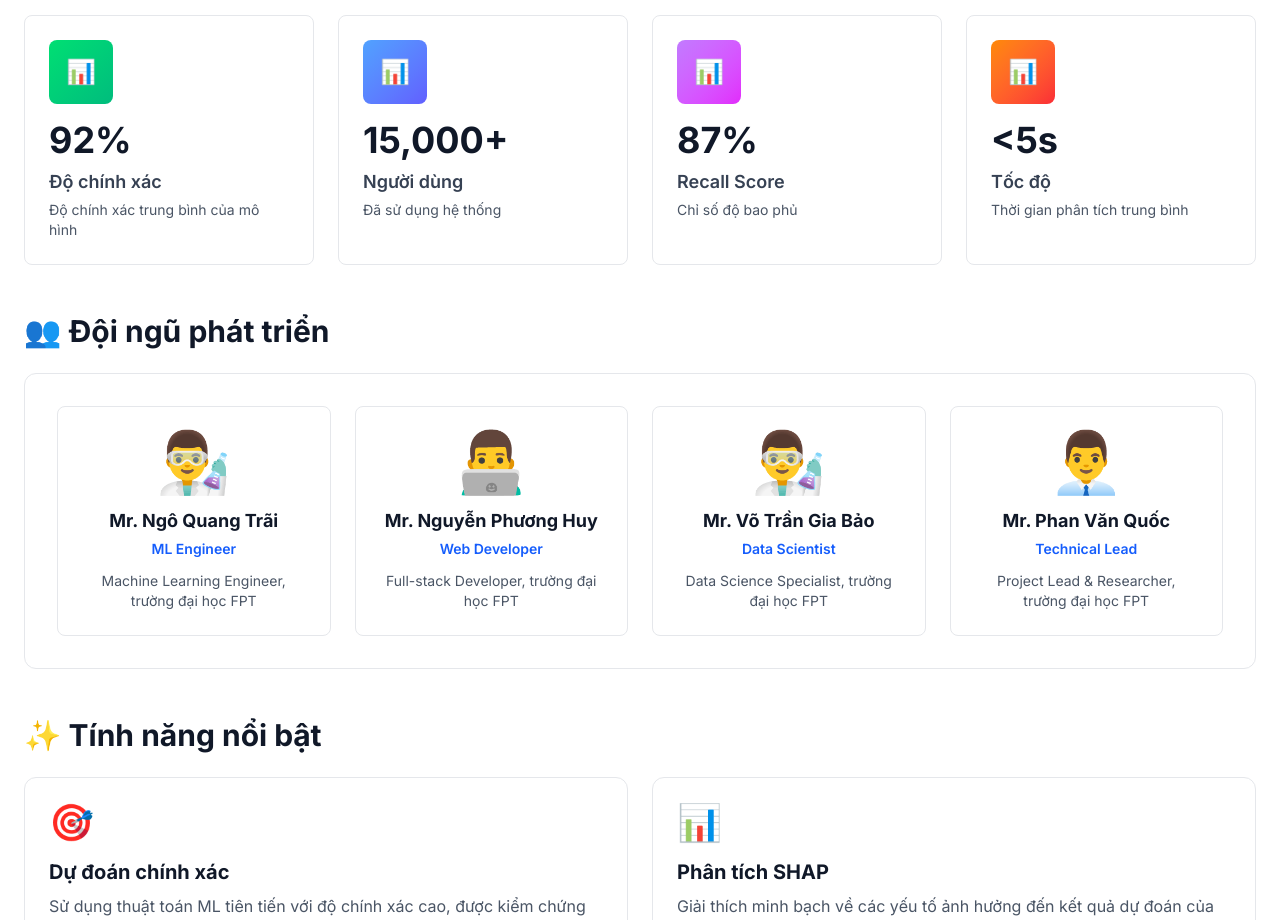
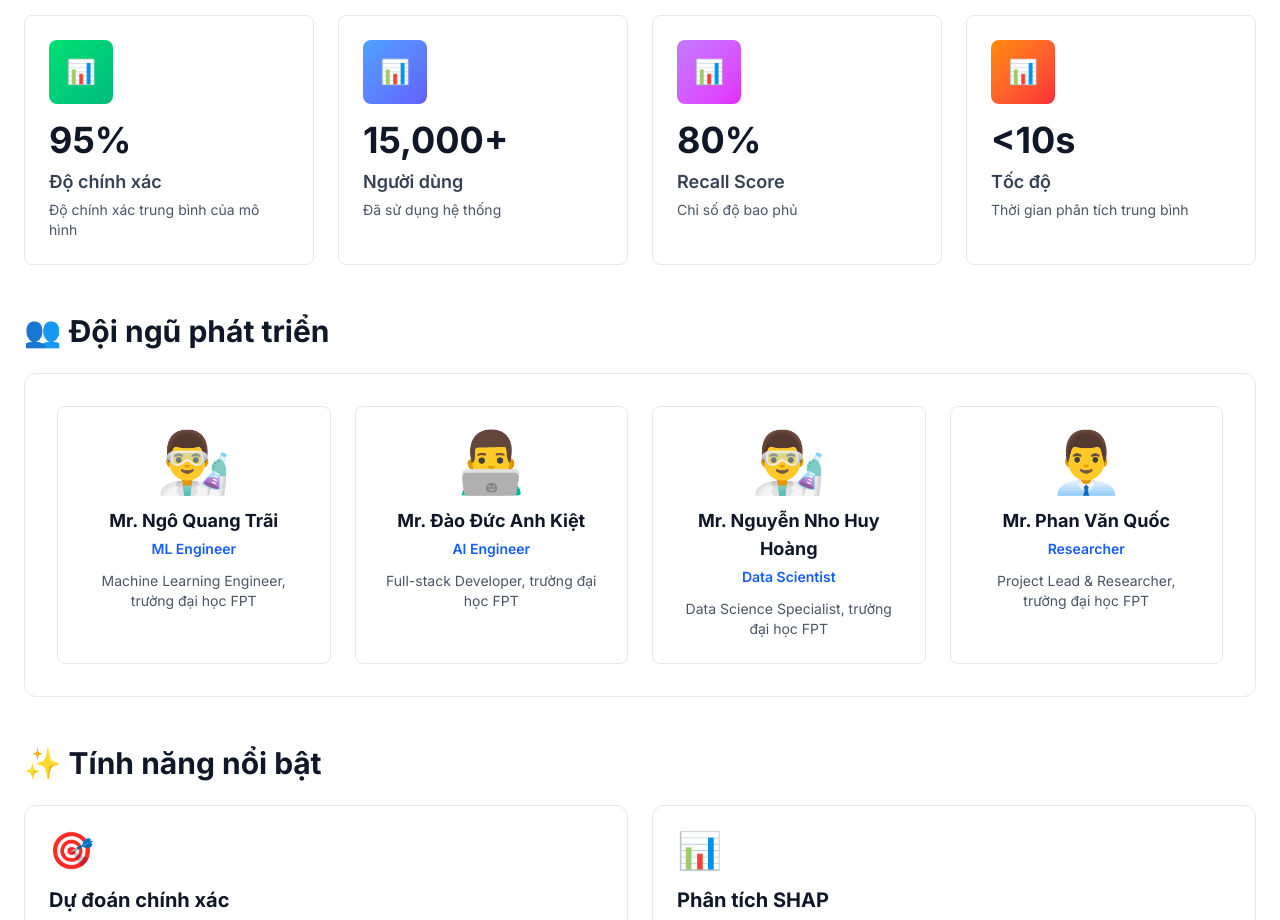
Before and after one commit to ngoquangtrai1903-source/Frontend-AI, a Next.js app: page /about in a window 1280 px wide. Shown: the part 820-1740 px from the top of the page. Built offline with nearby package versions, Linux system fonts and the light colour scheme.

Commit message:
update info

```diff
--- a/app/about/page.tsx
+++ b/app/about/page.tsx
@@ -107,7 +107,7 @@ function OverviewTab() {
         <h2 className="text-2xl sm:text-3xl font-bold text-gray-900 mb-6">📈 Thống kê & Tác động</h2>
         <div className="grid grid-cols-1 sm:grid-cols-2 lg:grid-cols-4 gap-4 sm:gap-6">
           <StatCard
-            value="92%"
+            value="95%"
             label="Độ chính xác"
             description="Độ chính xác trung bình của mô hình"
             color="from-green-400 to-emerald-500"
@@ -119,13 +119,13 @@ function OverviewTab() {
             color="from-blue-400 to-indigo-500"
           />
           <StatCard
-            value="87%"
+            value="80%"
             label="Recall Score"
             description="Chỉ số độ bao phủ"
             color="from-purple-400 to-fuchsia-500"
           />
           <StatCard
-            value="<5s"
+            value="<10s"
             label="Tốc độ"
             description="Thời gian phân tích trung bình"
             color="from-orange-400 to-red-500"
@@ -145,20 +145,20 @@ function OverviewTab() {
               description="Machine Learning Engineer, trường đại học FPT"
             />
             <TeamMember
-              name="Mr. Nguyễn Phương Huy"
-              role="Web Developer"
+              name="Mr. Đào Đức Anh Kiệt"
+              role="AI Engineer"
               avatar="👨‍💻"
               description="Full-stack Developer, trường đại học FPT"
             />
             <TeamMember
-              name="Mr. Võ Trần Gia Bảo"
+              name="Mr. Nguyễn Nho Huy Hoàng"
               role="Data Scientist"
               avatar="👨‍🔬"
               description="Data Science Specialist, trường đại học FPT"
             />
             <TeamMember
               name="Mr. Phan Văn Quốc"
-              role="Technical Lead"
+              role="Researcher"
               avatar="👨‍💼"
               description="Project Lead & Researcher, trường đại học FPT"
             />
@@ -472,7 +472,7 @@ function ResearchTab() {
       title: "Breakthrough: New AI Model Predicts Diabetes 5 Years in Advance",
       source: "Medical News Today",
       date: "2024-01-15",
-      summary: "Các nhà nghiên cứu phát triển mô hình AI có thể dự đoán tiểu đường trước 5 năm với độ chính xác 92%.",
+      summary: "Các nhà nghiên cứu phát triển mô hình AI có thể dự đoán tiểu đường trước 5 năm với độ chính xác 95%.",
       link: "#"
     },
     {
--- a/app/page.tsx
+++ b/app/page.tsx
@@ -121,10 +121,10 @@ export default function Home() {
         <div className="max-w-7xl mx-auto px-4 sm:px-6">
           <h2 className="text-2xl sm:text-3xl md:text-4xl font-bold text-gray-900 text-center mb-10 md:mb-14">Our Impact</h2>
           <div className="grid grid-cols-1 sm:grid-cols-2 lg:grid-cols-4 gap-6 md:gap-8">
-            <StatBox value="92%" label="Accuracy" description="State-of-the-art model" />
+            <StatBox value="95%" label="Accuracy" description="State-of-the-art model" />
             <StatBox value="15K+" label="Users" description="Trusting DiabeTwin" />
-            <StatBox value="87%" label="Recall Score" description="Clinical validation" />
-            <StatBox value="<5s" label="Speed" description="Average analysis time" />
+            <StatBox value="80%" label="Recall Score" description="Clinical validation" />
+            <StatBox value="<10s" label="Speed" description="Average analysis time" />
           </div>
         </div>
       </section>
```
